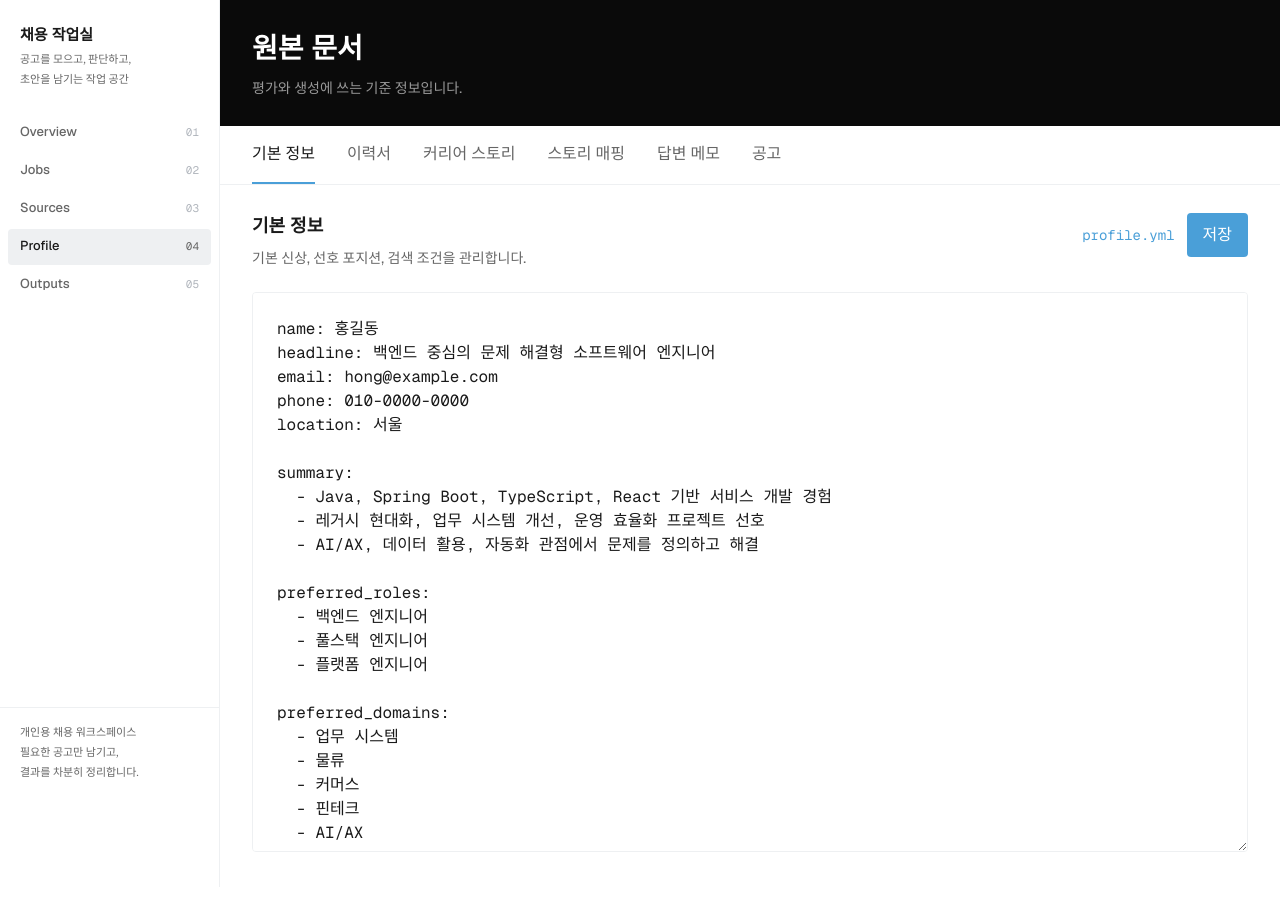
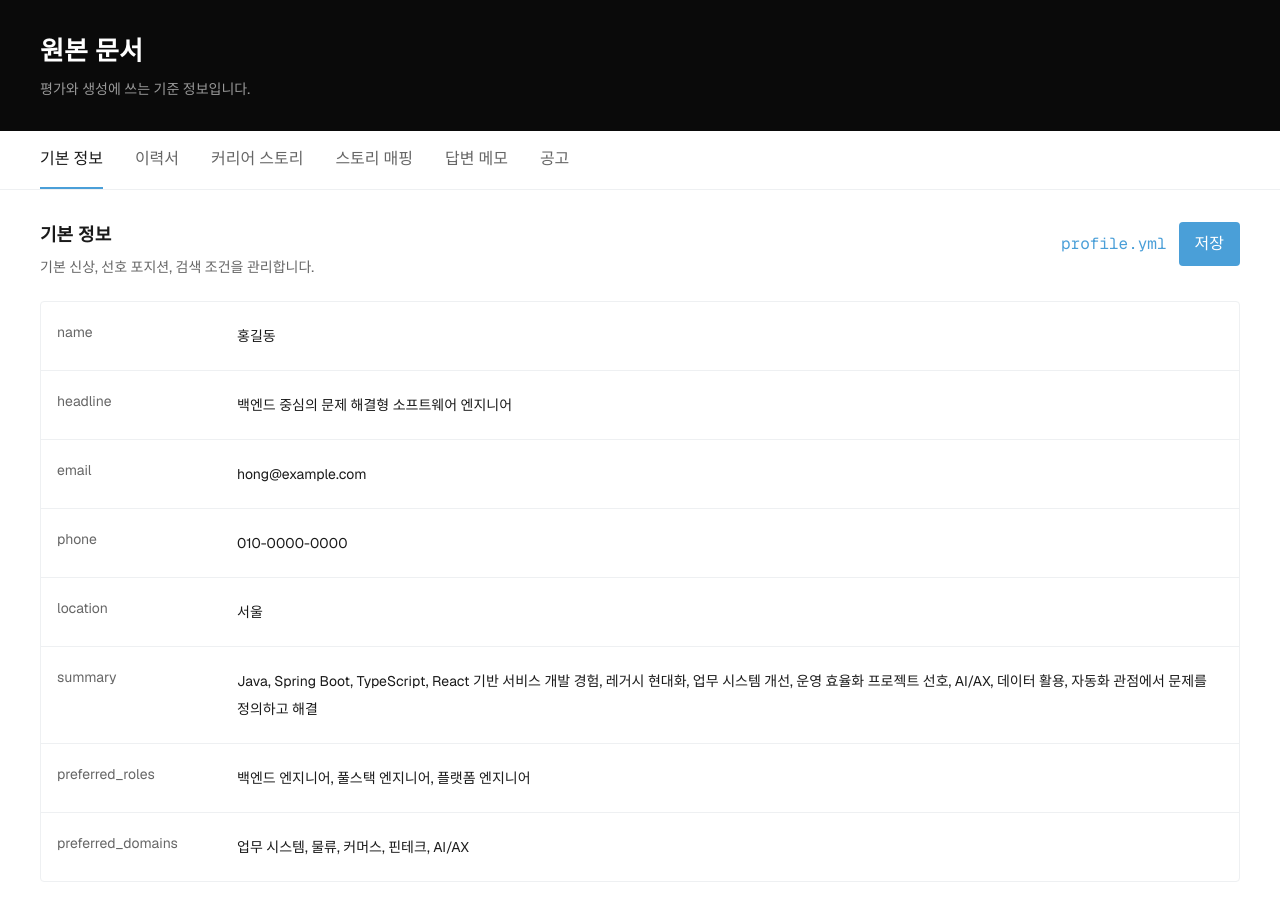
Before and after one commit to qoxmfaktmxj/career-worker, a Next.js app: page /profile in a window 1280 px wide. Before the commit the page ends 887 px from the top, so only its background shows below. Built offline with nearby package versions, Linux system fonts and the light colour scheme; a web font is replaced by a local one.

Commit message:
feat: align workspace screens with reference design

```diff
--- a/src/app/jobs/page.tsx
+++ b/src/app/jobs/page.tsx
@@ -78,16 +78,16 @@ export default function JobsPage() {
 
   return (
     <div className="min-h-screen bg-white">
-      <section className="bg-[#0a0a0a] px-8 py-7 text-white">
-        <h1 className="font-heading text-[28px] font-semibold">공고 검토</h1>
+      <section className="bg-[#0a0a0a] px-10 py-8 text-white">
+        <h1 className="font-heading text-[26px] font-semibold">공고 검토</h1>
         <p className="mt-2 text-sm text-[#999999]">
           필터를 설정해 원하는 공고를 찾습니다.
         </p>
       </section>
 
-      <section className="grid min-h-[calc(100vh-92px)] grid-cols-1 xl:grid-cols-[minmax(0,1fr)_220px]">
+      <section className="grid min-h-[calc(100vh-94px)] grid-cols-1 xl:grid-cols-[minmax(0,1fr)_220px]">
         <div className="border-r border-[var(--border)]">
-          <div className="flex flex-wrap items-center gap-3 border-b border-[var(--border)] px-6 py-5">
+          <div className="flex flex-wrap items-center gap-3 border-b border-[var(--border)] px-5 py-4">
             <select
               value={status}
               onChange={(event) => setStatus(event.target.value)}
@@ -128,10 +128,10 @@ export default function JobsPage() {
             </form>
           </div>
 
-          <div className="px-6 py-6">
+          <div className="px-5 py-5">
             <JobTable
               jobs={jobs}
-              emptyTitle="조건에 맞는 공고가 없습니다."
+              emptyTitle="주간에 해당하는 공고가 없습니다."
               emptyDescription="필터 조건을 변경하거나 다른 기준을 선택해 보세요."
             />
           </div>
--- a/src/app/login/page.tsx
+++ b/src/app/login/page.tsx
@@ -33,55 +33,18 @@ export default function LoginPage() {
   };
 
   return (
-    <div className="min-h-screen bg-[#0a0a0a] text-white">
-      <div className="mx-auto grid min-h-screen max-w-[1280px] lg:grid-cols-[1fr_1fr]">
-        <section className="hidden px-10 py-10 lg:flex lg:flex-col lg:justify-between">
-          <div>
-            <p className="font-data text-[11px] uppercase tracking-[0.22em] text-[#4a9fd8]">
-              Career Worker
-            </p>
-            <h1 className="font-heading mt-4 text-[56px] font-semibold tracking-[-0.04em]">
-              채용 작업실
-            </h1>
-            <p className="mt-5 max-w-[520px] text-[16px] leading-8 text-[#b5b5b5]">
-              공고를 모으고, 판단하고, 초안을 남기는 개인 워크스페이스.
-              필요한 순간에만 실행하고, 나머지는 차분하게 쌓아 둡니다.
-            </p>
-          </div>
-
-          <div className="max-w-[380px] space-y-3">
-            <div className="rounded-[18px] border border-white/8 bg-[#121821] px-5 py-4">
-              <p className="text-sm font-medium text-white">공고를 한 흐름으로 관리</p>
-              <p className="mt-2 text-sm leading-6 text-[#8f98a3]">
-                수집, 판정, 초안 생성을 하나의 작업 흐름으로 묶었습니다.
-              </p>
-            </div>
-            <div className="rounded-[18px] border border-white/8 bg-[#121821] px-5 py-4">
-              <p className="text-sm font-medium text-white">프로필 문서를 그대로 재사용</p>
-              <p className="mt-2 text-sm leading-6 text-[#8f98a3]">
-                프로필 YAML과 Markdown을 그대로 참조해 답변과 이력서를 만듭니다.
-              </p>
-            </div>
-            <div className="rounded-[18px] border border-white/8 bg-[#121821] px-5 py-4">
-              <p className="text-sm font-medium text-white">단일 사용자 기준</p>
-              <p className="mt-2 text-sm leading-6 text-[#8f98a3]">
-                빠르게 들어가서 보고, 필요한 작업만 실행하고, 결과만 남깁니다.
-              </p>
-            </div>
-          </div>
-        </section>
-
-        <section className="flex items-center justify-center px-6 py-10">
+    <div className="flex min-h-screen items-center justify-center bg-[#0a0a0a] px-6 py-12 text-white">
+      <div className="w-full max-w-[342px]">
         <form
           onSubmit={handleSubmit}
-            className="w-full max-w-[360px] overflow-hidden rounded-[4px] bg-white text-[var(--foreground)]"
+          className="overflow-hidden rounded-[4px] bg-white text-[var(--foreground)] shadow-[0_18px_48px_rgba(0,0,0,0.24)]"
         >
           <div className="flex h-[4px]">
             <div className="w-1/3 bg-[var(--accent)]" />
             <div className="w-1/3 bg-[#0a0a0a]" />
             <div className="w-1/3 bg-[var(--accent-soft)]" />
           </div>
-            <div className="px-9 py-10">
+          <div className="px-9 py-8">
             <h1 className="font-heading text-center text-[22px] font-semibold text-[var(--foreground)]">
               채용 작업실
             </h1>
@@ -112,13 +75,11 @@ export default function LoginPage() {
             {error ? (
               <p className="mt-4 text-center text-sm text-rose-500">{error}</p>
             ) : null}
-
-              <p className="mt-10 text-center text-[12px] text-[var(--muted-foreground)]">
+          </div>
+        </form>
+        <p className="mt-2 text-center text-[12px] text-[#555555]">
           접근 권한이 필요하면 관리자에게 문의하세요.
         </p>
-            </div>
-          </form>
-        </section>
       </div>
     </div>
   );
--- a/src/app/page.tsx
+++ b/src/app/page.tsx
@@ -53,8 +53,8 @@ export default function DashboardPage() {
 
   return (
     <div className="min-h-screen bg-white">
-      <section className="flex items-center gap-4 bg-[#0a0a0a] px-8 py-7 text-white">
-        <h1 className="font-heading text-[28px] font-semibold">
+      <section className="flex items-center gap-4 bg-[#0a0a0a] px-10 py-8 text-white">
+        <h1 className="font-heading text-[26px] font-semibold">
           오늘 공고와 대기 작업
         </h1>
         <div className="flex-1" />
@@ -67,7 +67,7 @@ export default function DashboardPage() {
         </button>
       </section>
 
-      <section className="grid gap-6 px-8 py-6 xl:grid-cols-[minmax(0,1fr)_280px]">
+      <section className="grid gap-6 px-10 py-6 xl:grid-cols-[minmax(0,1fr)_280px]">
         <div className="space-y-6">
           <section className="grid gap-4 md:grid-cols-2 xl:grid-cols-4">
             <StatCard label="전체 수집 공고" value={stats.total} color="blue" />
--- a/src/app/profile/page.tsx
+++ b/src/app/profile/page.tsx
@@ -1,6 +1,7 @@
 "use client";
 
 import { useEffect, useState } from "react";
+import yaml from "js-yaml";
 
 import { MarkdownEditor } from "@/components/markdown-editor";
 
@@ -41,6 +42,7 @@ export default function ProfilePage() {
   const [activeTab, setActiveTab] = useState(TABS[0].key);
   const [content, setContent] = useState<Record<string, string>>({});
   const [saving, setSaving] = useState(false);
+  const [editingProfile, setEditingProfile] = useState(false);
 
   useEffect(() => {
     void fetch("/api/profile")
@@ -68,17 +70,48 @@ export default function ProfilePage() {
   };
 
   const activeDoc = TABS.find((tab) => tab.key === activeTab) ?? TABS[0];
+  const showProfileSummary = activeTab === "profile.yml" && !editingProfile;
+  const profileSummary = (() => {
+    if (!content["profile.yml"]) {
+      return [];
+    }
+
+    try {
+      const parsed = yaml.load(content["profile.yml"]) as Record<string, unknown>;
+      const orderedKeys = [
+        "name",
+        "headline",
+        "email",
+        "phone",
+        "location",
+        "summary",
+        "preferred_roles",
+        "preferred_domains",
+      ];
+
+      return orderedKeys
+        .filter((key) => key in parsed)
+        .map((key) => ({
+          key,
+          value: Array.isArray(parsed[key])
+            ? (parsed[key] as unknown[]).join(", ")
+            : String(parsed[key] ?? ""),
+        }));
+    } catch {
+      return [];
+    }
+  })();
 
   return (
     <div className="min-h-screen bg-white">
-      <section className="bg-[#0a0a0a] px-8 py-7 text-white">
-        <h1 className="font-heading text-[28px] font-semibold">원본 문서</h1>
+      <section className="bg-[#0a0a0a] px-10 py-8 text-white">
+        <h1 className="font-heading text-[26px] font-semibold">원본 문서</h1>
         <p className="mt-2 text-sm text-[#999999]">
           평가와 생성에 쓰는 기준 정보입니다.
         </p>
       </section>
 
-      <div className="border-b border-[var(--border)] px-8">
+      <div className="border-b border-[var(--border)] px-10">
         <div className="flex flex-wrap gap-8">
           {TABS.map((tab) => (
             <button
@@ -96,7 +129,7 @@ export default function ProfilePage() {
         </div>
       </div>
 
-      <section className="px-8 py-7">
+      <section className="px-10 py-8">
         <div className="flex items-start justify-between gap-4">
           <div>
             <h2 className="font-heading text-[18px] font-semibold text-[var(--foreground)]">
@@ -107,7 +140,17 @@ export default function ProfilePage() {
             </p>
           </div>
           <div className="flex items-center gap-3">
-            <span className="font-data text-sm text-[var(--accent)]">{activeDoc.key}</span>
+            <button
+              type="button"
+              onClick={() =>
+                activeTab === "profile.yml"
+                  ? setEditingProfile((current) => !current)
+                  : undefined
+              }
+              className="font-data text-sm text-[var(--accent)]"
+            >
+              {activeDoc.key}
+            </button>
             <button
               onClick={() => void save()}
               disabled={saving}
@@ -119,12 +162,30 @@ export default function ProfilePage() {
         </div>
 
         <div className="mt-6">
+          {showProfileSummary && profileSummary.length > 0 ? (
+            <div className="overflow-hidden rounded-[4px] border border-[var(--border)]">
+              {profileSummary.map((item) => (
+                <div
+                  key={item.key}
+                  className="grid grid-cols-[180px_minmax(0,1fr)] border-b border-[var(--border)] last:border-b-0"
+                >
+                  <div className="px-4 py-5 text-sm text-[var(--muted-foreground)]">
+                    {item.key}
+                  </div>
+                  <div className="px-4 py-5 text-sm leading-7 text-[var(--foreground)]">
+                    {item.value}
+                  </div>
+                </div>
+              ))}
+            </div>
+          ) : (
             <MarkdownEditor
               value={content[activeTab] || ""}
               onChange={(value) =>
                 setContent((current) => ({ ...current, [activeTab]: value }))
               }
             />
+          )}
         </div>
       </section>
     </div>
--- a/src/components/app-shell.tsx
+++ b/src/components/app-shell.tsx
@@ -1,25 +1,11 @@
 "use client";
 
 import type { ReactNode } from "react";
-import { usePathname } from "next/navigation";
-
-import { Nav } from "@/components/nav";
 
 interface AppShellProps {
   children: ReactNode;
 }
 
 export function AppShell({ children }: AppShellProps) {
-  const pathname = usePathname();
-
-  if (pathname === "/login") {
-    return <main className="min-h-screen">{children}</main>;
-  }
-
-  return (
-    <div className="min-h-screen bg-white lg:grid lg:grid-cols-[220px_minmax(0,1fr)]">
-      <Nav />
-      <main className="min-w-0 bg-white">{children}</main>
-    </div>
-  );
+  return <main className="min-h-screen bg-white">{children}</main>;
 }
```
Also changed, not shown: src/app/outputs/page.tsx (+10 -8 lines), src/app/sources/page.tsx (+17 -19 lines). Lines whose indentation alone changed are shown as unchanged.
